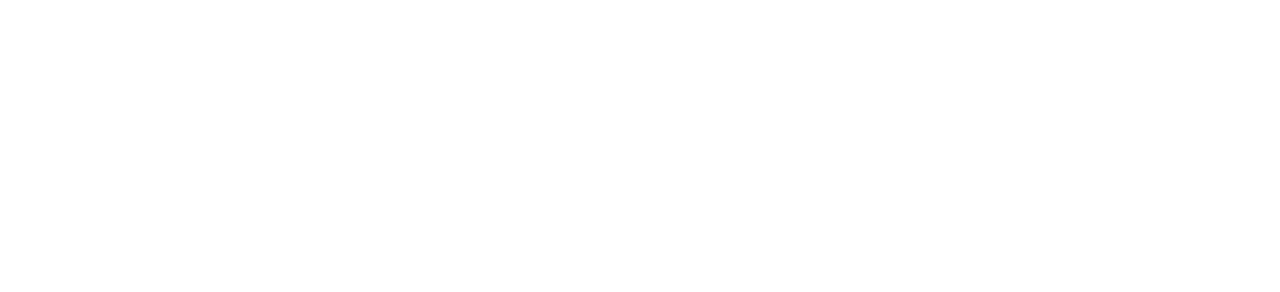
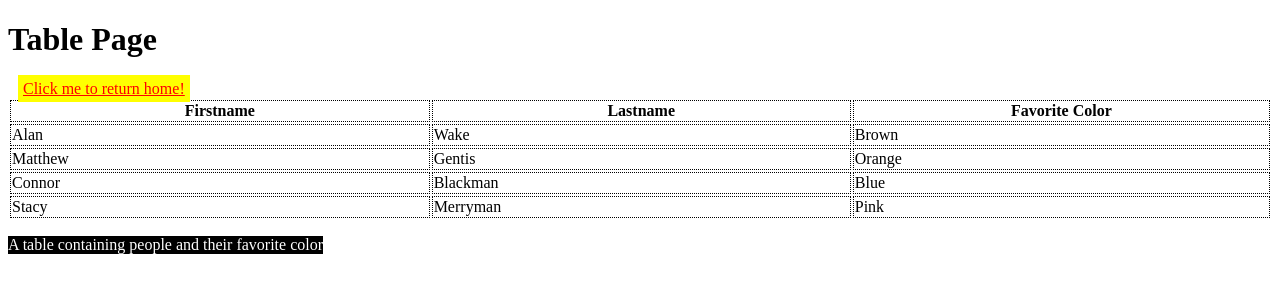
Before and after one commit to ebrown2017/CS50-Project0, a plain HTML site: page table.html in a window 1280 px wide. Drawn offline with Linux system fonts and the light colour scheme.

Commit message:
Added pages

```diff
--- a/image.html
+++ b/image.html
@@ -0,0 +1,16 @@
+<!DOCTYPE html>
+<html>
+    <head>
+        <title>Image Page</title>
+        <link rel="stylesheet" href="styling.css">
+    </head>
+    <body>
+        <h1> Image Page</h1>
+        <div class="home-links">
+          <a href="index.html">Click me to return home! </a>
+        </div>
+        <div id="image">
+          <img src="timelapse.jpg" alt="Downtown timelapse picture">
+          <p> A beautiful picture of a downtown city. </p>
+    </body>
+</html>
--- a/styling.css
+++ b/styling.css
@@ -4,3 +4,53 @@
   padding: 10px;
   margin-right: 10px;
 }
+
+.home-links a {
+  color: red;
+  background-color: yellow;
+  padding: 5px;
+  margin: 10px;
+}
+
+#image {
+  background-color: black;
+  color: white;
+  padding: 10px;
+  margin: 10px;
+}
+
+#image img {
+  width: 100%;
+  height: auto;
+}
+
+#image p {
+  font-style: italic;
+  font-family: sans-serif;
+}
+
+#table tr, th, td {
+  border: 1px solid black;
+  border-style: dotted;
+  width: 500px;
+}
+
+#table p {
+  background-color: black;
+  color: white;
+  display: inline-block;
+}
+
+@media only screen and (max-width: 600px) {
+  body {
+    background-color: red;
+    font-size: 12px;
+  }
+}
+
+@media only screen and (min-width: 1500px) {
+  body {
+    background-color: green;
+    font-size: 25px;
+  }
+}
--- a/table.html
+++ b/table.html
@@ -0,0 +1,43 @@
+<!DOCTYPE html>
+<html>
+    <head>
+        <title>Image Page</title>
+        <link rel="stylesheet" href="styling.css">
+    </head>
+    <body>
+        <h1> Table Page</h1>
+        <div class="home-links">
+          <a href="index.html">Click me to return home! </a>
+        </div>
+        <div id="table">
+          <table>
+            <tr>
+              <th>Firstname</th>
+              <th>Lastname</th>
+              <th>Favorite Color</th>
+            </tr>
+            <tr>
+              <td>Alan</td>
+              <td>Wake</td>
+              <td>Brown</td>
+            </tr>
+            <tr>
+              <td>Matthew</td>
+              <td>Gentis</td>
+              <td>Orange</td>
+            </tr>
+            <tr>
+              <td>Connor</td>
+              <td>Blackman</td>
+              <td>Blue</td>
+            </tr>
+            <tr>
+              <td>Stacy</td>
+              <td>Merryman</td>
+              <td>Pink</td>
+            </tr>
+        </table>
+        <p> A table containing people and their favorite color </p>
+      </div>
+    </body>
+</html>
```
Also changed, not shown: index.html (+2 -2 lines), list.html (+16 -0 lines), timelapse.jpg (added).
